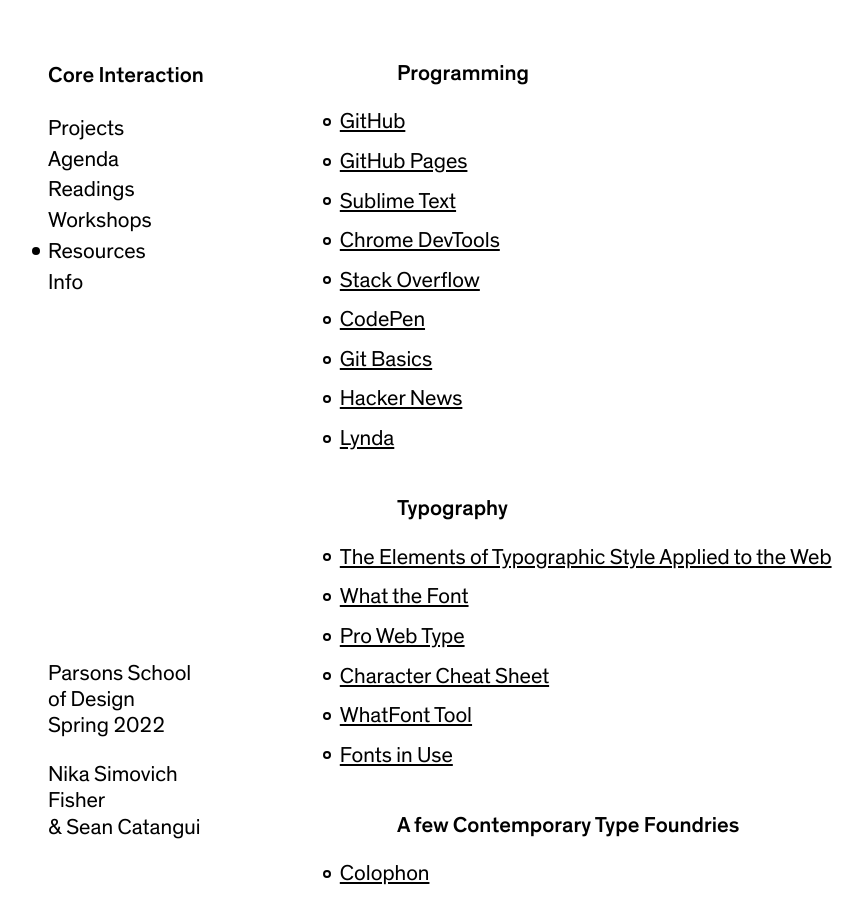
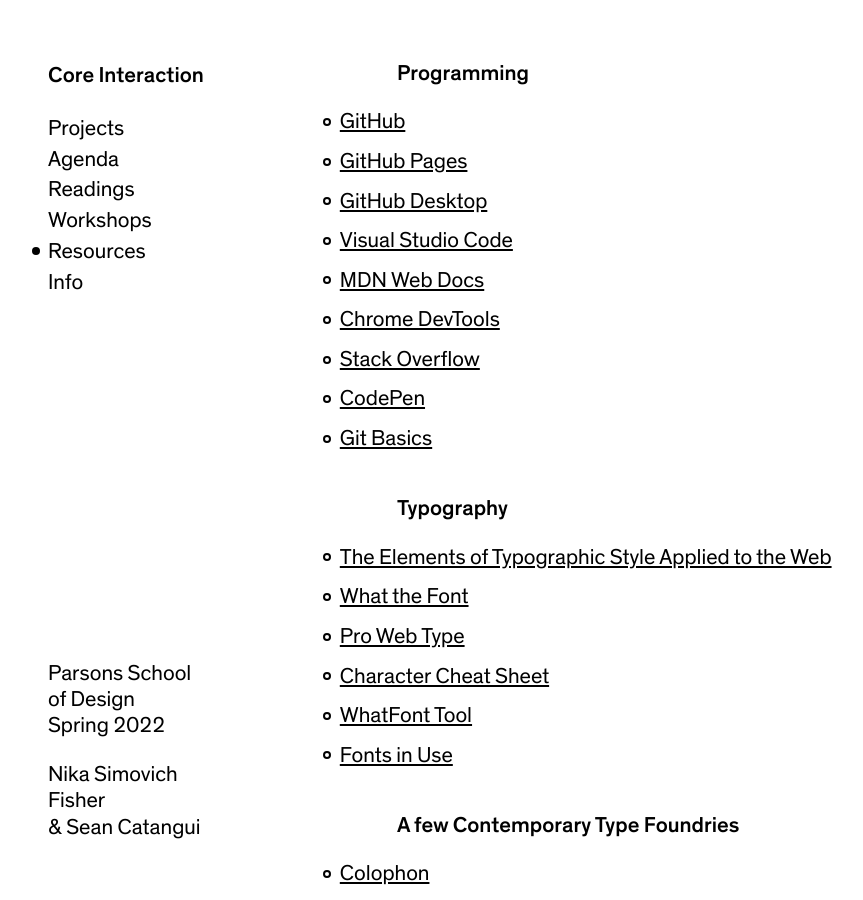
Before and after one commit to nikasimovich/cis22, a Jekyll site: the page built from resources.md, in a window 1280 px wide and 900 px high. Shown: the whole window, without its empty margins (12-875 px from the left). Built offline with Jekyll 4.4.1, drawn with Linux system fonts in a browser that asks for light colours.

Commit message:
update resources

```diff
--- a/resources.md
+++ b/resources.md
@@ -8,13 +8,14 @@ title: Resources
 
 - [GitHub](https://github.com/)
 - [GitHub Pages](https://pages.github.com/)
-- [Sublime Text](https://www.sublimetext.com/)
+- [GitHub Desktop](https://desktop.github.com/)
+- [Visual Studio Code](https://code.visualstudio.com/)
+- [MDN Web Docs](https://developer.mozilla.org/en-US/docs/Web)
 - [Chrome DevTools](https://developer.chrome.com/devtools)
 - [Stack Overflow](http://stackoverflow.com/)
 - [CodePen](http://codepen.io/)
 - [Git Basics](http://rogerdudler.github.io/git-guide/)
-- [Hacker News](https://news.ycombinator.com/)
-- [Lynda](https://www.lynda.com/)
+
 
 ### Typography
 
```
